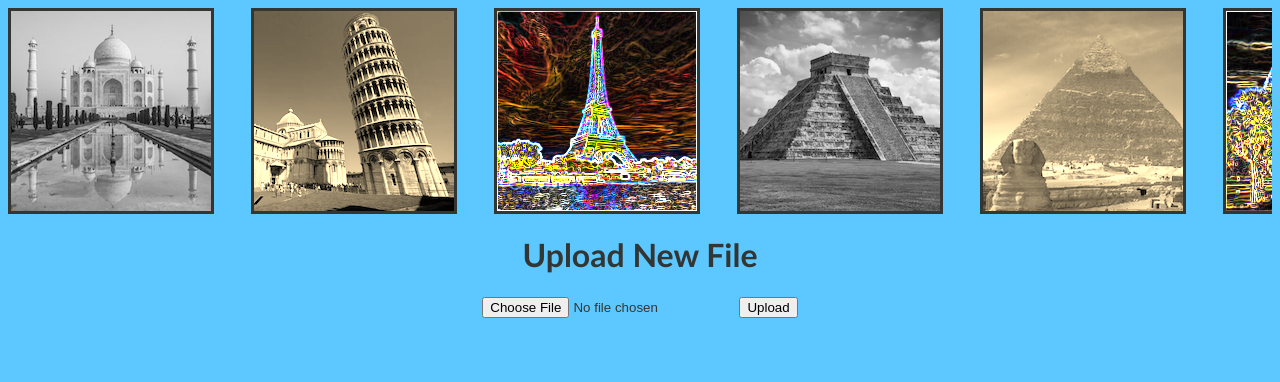
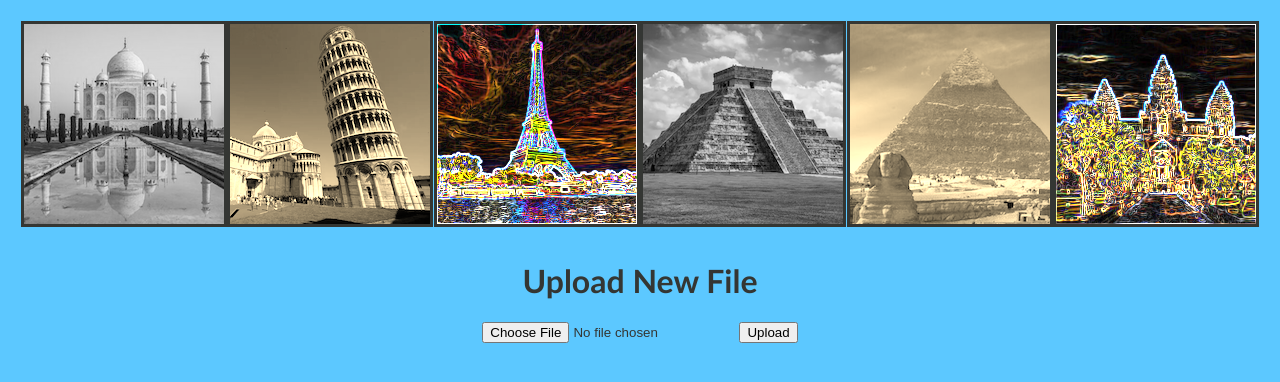
Before and after one commit to RCD2020/image-filter-webapp, a Flask app: page / in a window 1280 px wide. Shown: the top 382 px of the page. Run offline with Flask 3, Linux system fonts and the light colour scheme.

Commit message:
styled examples to fit across larger screens dynamically

```diff
--- a/static/styles/styles.css
+++ b/static/styles/styles.css
@@ -23,8 +23,8 @@ img {
 .imageContainer {
     display: flex;
     flex-direction: row;
-    gap: 37px;
-    width: 200%;
+    justify-content: space-between;
+    padding: 1%;
 }
 
 .CodeMirror {
```
